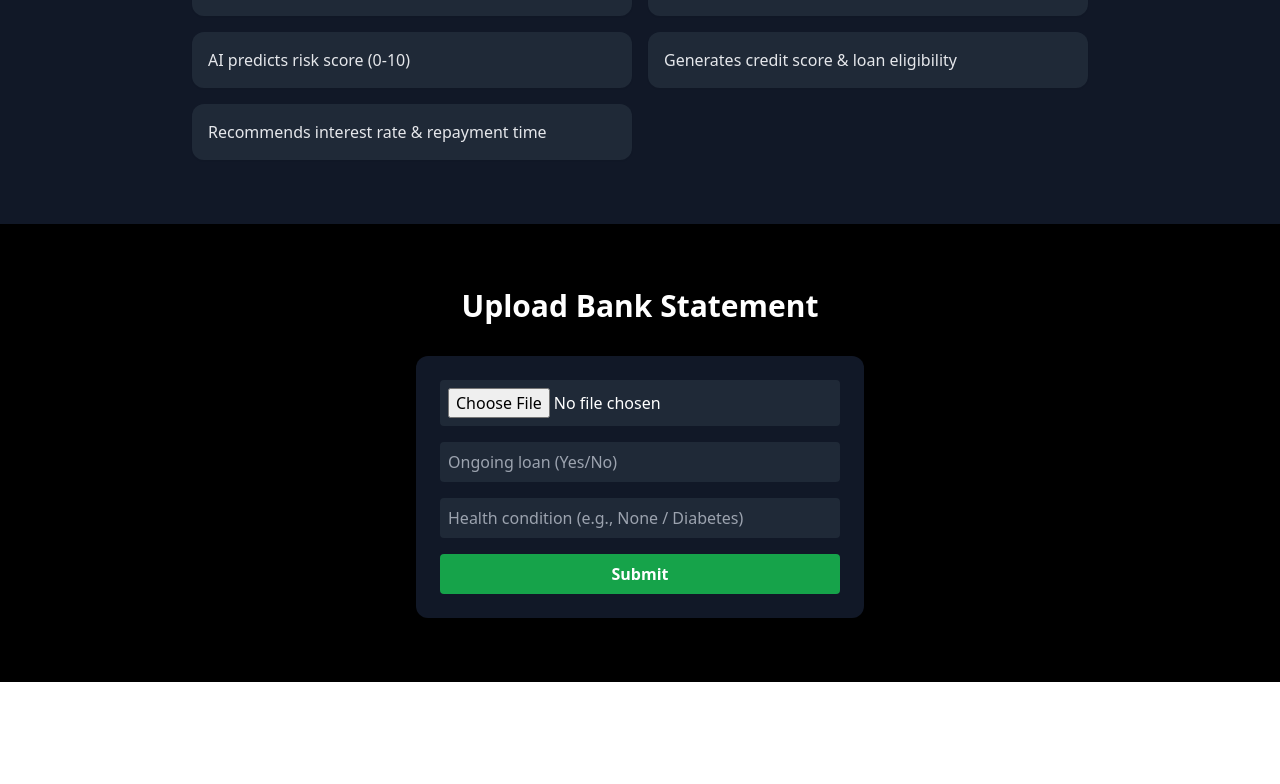
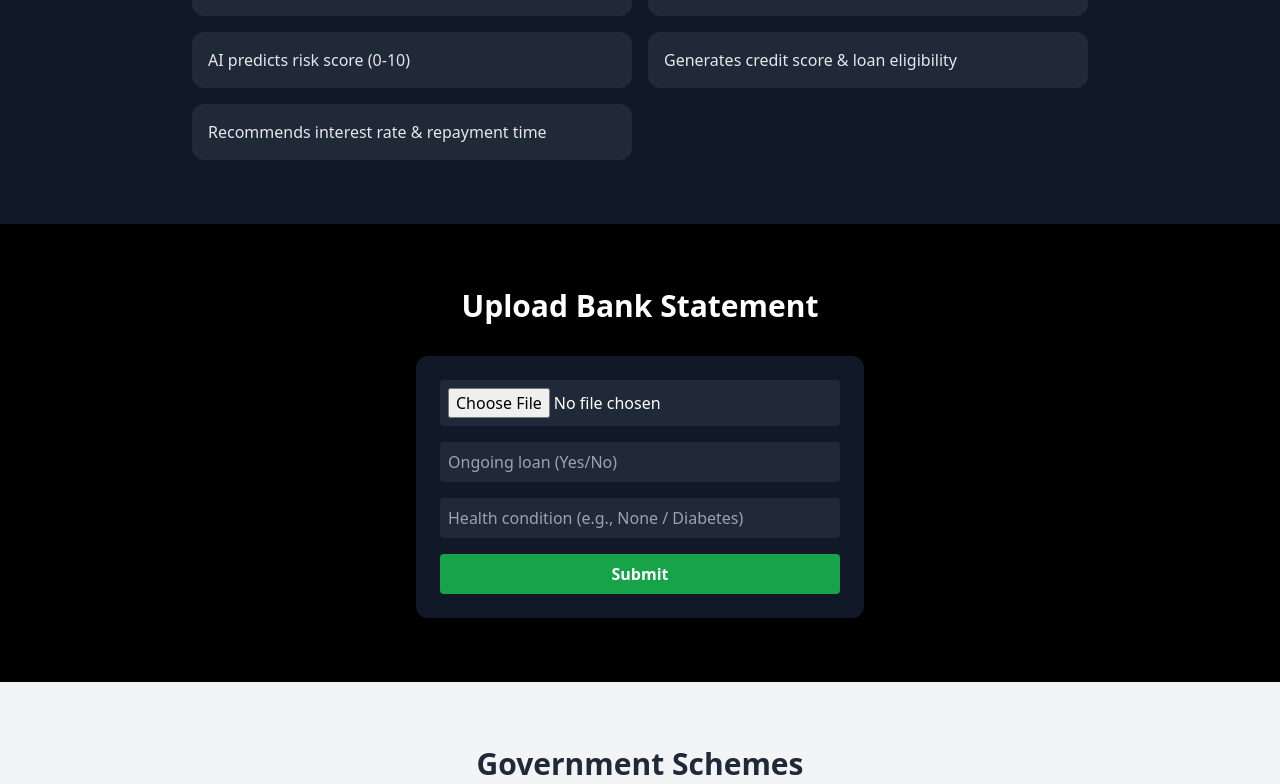
Before and after one commit to mrashis06/smart-setu-ai, a React (Create React App) app in the folder frontend/: page / in a window 1280 px wide. Shown: the part 536-1320 px from the top of the page. Before the commit the page ends 1218 px from the top, so only its background shows below. Built offline with nearby package versions, Linux system fonts and the light colour scheme.

Commit message:
Update App.jsx

```diff
--- a/frontend/src/App.jsx
+++ b/frontend/src/App.jsx
@@ -3,14 +3,16 @@ import Navbar from './components/Navbar';
 import Hero from './components/Hero';
 import Features from './components/Features';
 import UploadForm from './components/UploadForm';
+import GovtSchemes from './components/GovtSchemes';
 
 function App() {
   return (
-    <div className="bg-white dark:bg-gray-950 min-h-screen text-gray-900 dark:text-white transition-colors duration-300">
+    <div className="bg-white dark:bg-gray-950 text-gray-900 dark:text-white min-h-screen transition-colors duration-300">
       <Navbar />
       <Hero />
       <Features />
       <UploadForm />
+      <GovtSchemes />
     </div>
   );
 }
```
